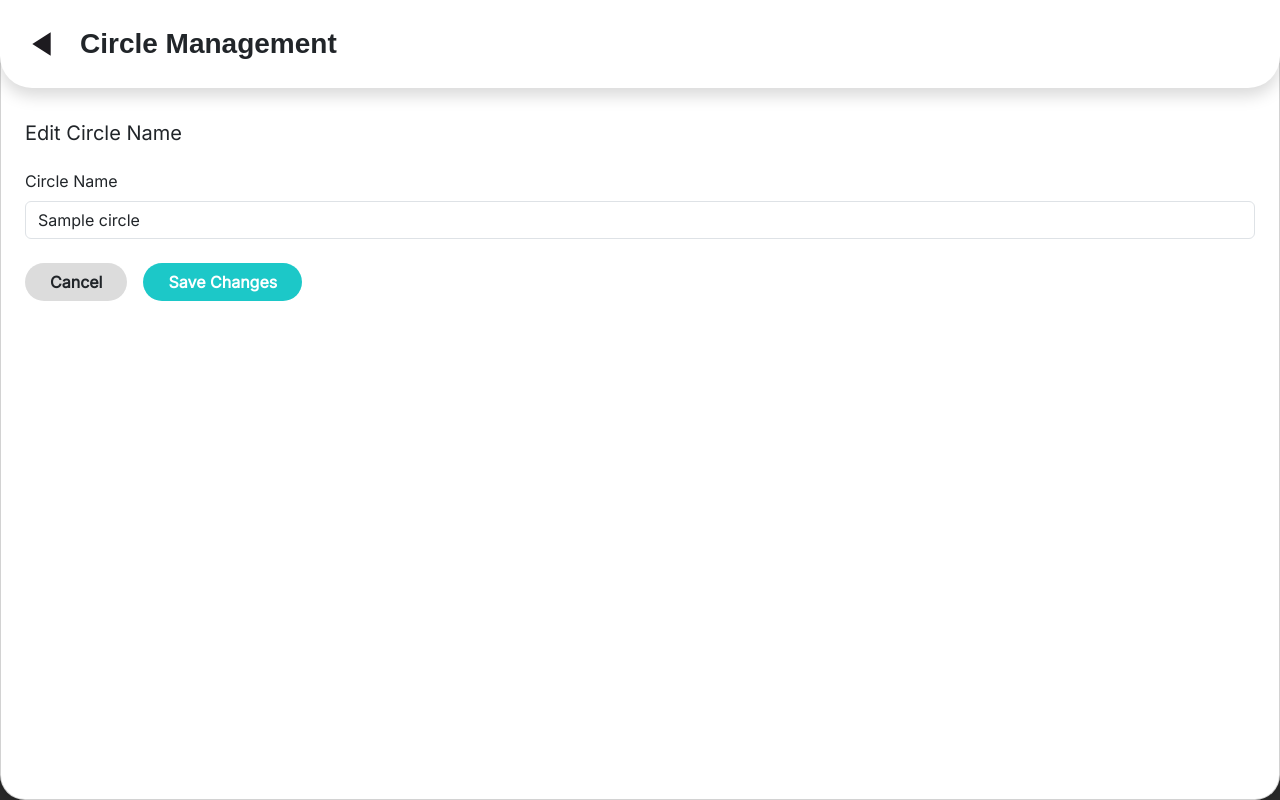
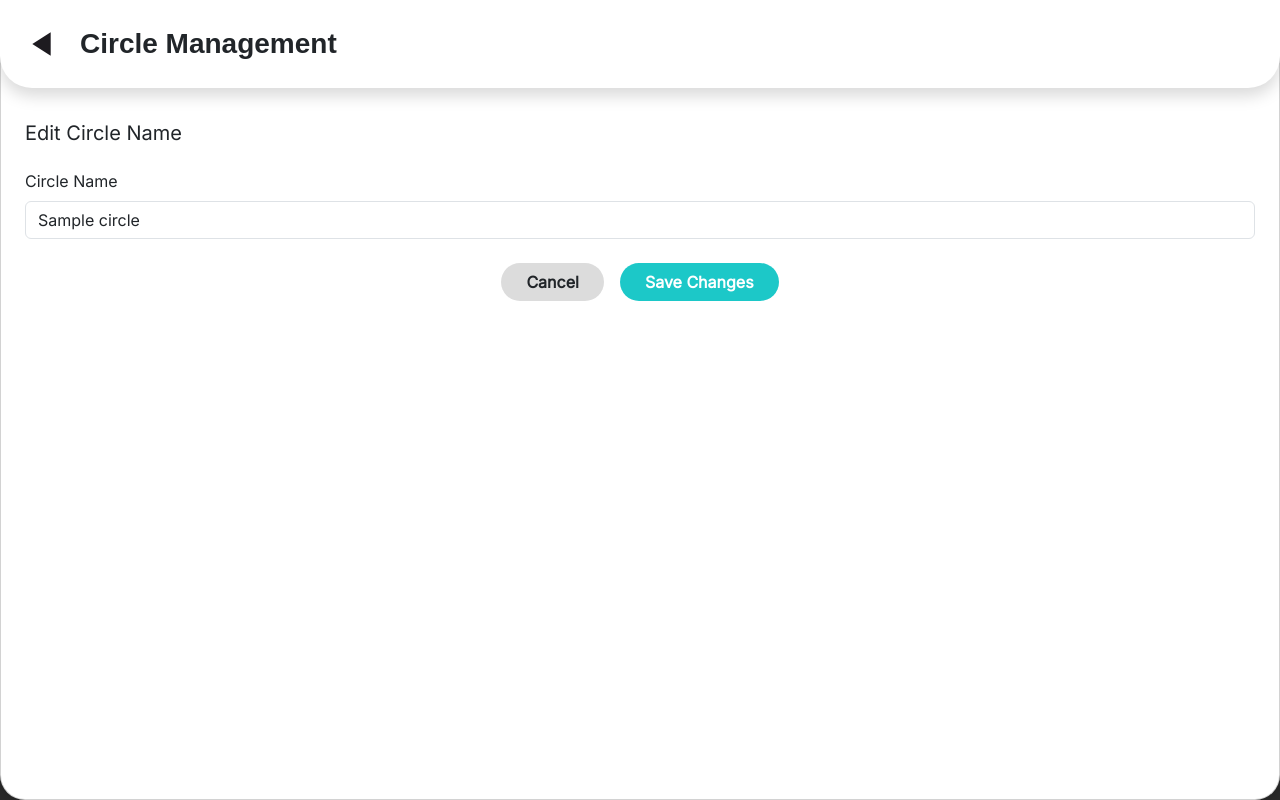
Before and after one commit to TODARescue/TODARescue, a PHP site: page /passenger/editCircleName.php?circleId=1 in a window 1280 px wide. Run offline with PHP 8.4, Linux system fonts and the light colour scheme; the visitor is signed in with stand-in values (Sample User, id 1); tables that the repository leaves empty or names only in its code hold one stand-in row (values such as "Sample post"); some web fonts are replaced.

Commit message:
centered the buttons

```diff
--- a/passenger/editCircleName.php
+++ b/passenger/editCircleName.php
@@ -124,7 +124,7 @@ if ($_SERVER['REQUEST_METHOD'] === 'POST' && isset($_POST['newCircleName'])) {
                                         <input type="text" class="form-control" id="newCircleName" name="newCircleName"
                                                value="<?php echo htmlspecialchars($circleName); ?>" required>
                                     </div>
-                                    <div class="d-flex gap-3 mt-4">
+                                    <div class="d-flex gap-3 mt-4 justify-content-center">
                                         <a href="circleDetails.php" class="btn rounded-pill px-4"
                                            style="background-color: #dcdcdc; font-weight: 600;">
                                             Cancel
```
